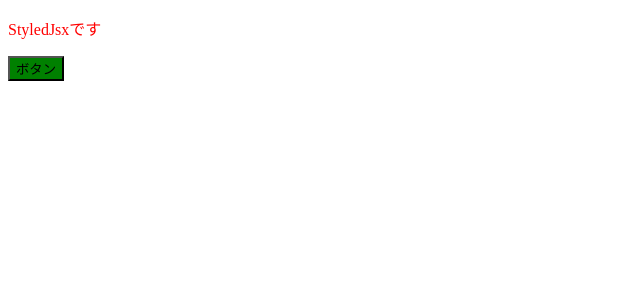
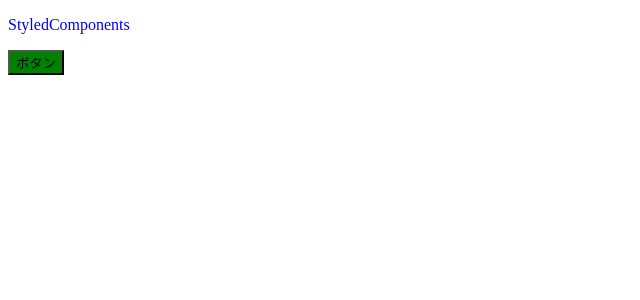
Before and after one commit to noricgeographic/sandbox, a React (Create React App) app in the folder my-app/: page / in a window 1280 px wide. Shown: the top 300 px of the page, without its empty margins (0-640 px from the left). Built offline with nearby package versions, Linux system fonts and the light colour scheme.

Commit message:
StyledComponents

```diff
--- a/my-app/package.json
+++ b/my-app/package.json
@@ -10,6 +10,7 @@
     "react": "^17.0.2",
     "react-dom": "^17.0.2",
     "react-scripts": "5.0.0",
+    "styled-components": "^5.3.3",
     "styled-jsx": "^4.0.1",
     "web-vitals": "^2.1.2"
   },
--- /dev/null
+++ b/my-app/src/components/StyledComponents.jsx
@@ -0,0 +1,18 @@
+import styled from "styled-components";
+
+export const StyledComponents = () => {
+   return (
+     <>
+      <STitle>StyledComponents</STitle>
+      <SButton>ボタン</SButton>
+     </>
+   )
+ }
+
+ const STitle = styled.p`
+  color: blue;
+ `
+
+ const SButton = styled.button`
+  background-color: green;
+ `
--- a/my-app/src/index.js
+++ b/my-app/src/index.js
@@ -2,8 +2,10 @@ import ReactDom from "react-dom";
 import { App } from "./App";
 import { CssModules } from "./components/CssModules";
 import { StyledJsx } from "./components/StyledJsx";
+import { StyledComponents } from "./components/StyledComponents";
 
 
 // ReactDom.render(<App />, document.getElementById("root"));
 // ReactDom.render(<CssModules />, document.getElementById("root"));
-ReactDom.render(<StyledJsx />, document.getElementById("root"));
+// ReactDom.render(<StyledJsx />, document.getElementById("root"));
+ReactDom.render(<StyledComponents />, document.getElementById("root"));
```
